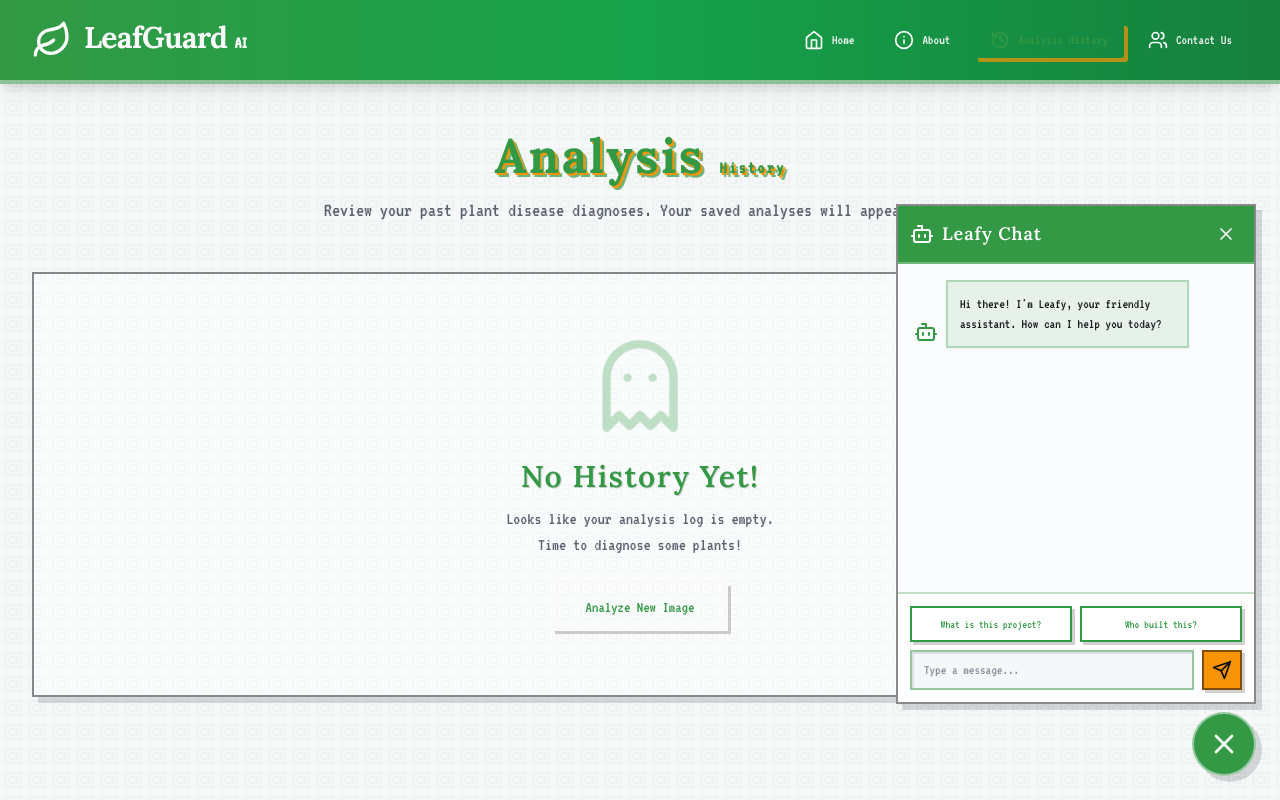
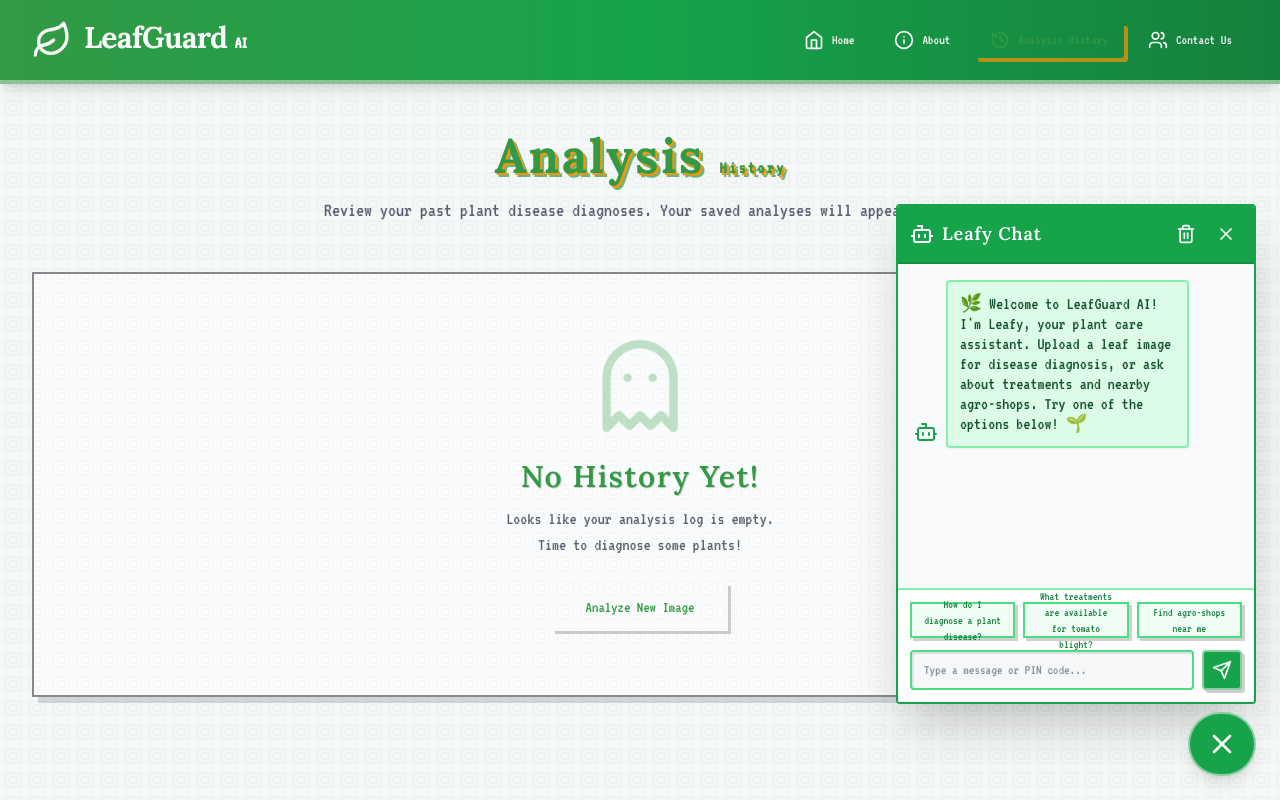
Before and after one commit to shreyask750/Plant_Disease_app, a React (Vite) app in the folder Frontend/: page /history in a window 1280 px wide. Both pictures are taken after a click on the button "Open chat". Shown: the top 800 px of the page. Built offline with nearby package versions, Linux system fonts and the light colour scheme.

Commit message:
Update ChatWidget.jsx

```diff
--- a/Frontend/src/components/ChatWidget.jsx
+++ b/Frontend/src/components/ChatWidget.jsx
@@ -3,25 +3,40 @@ import { motion, AnimatePresence } from 'framer-motion';
 import { Button } from '@/components/ui/button';
 import { Input } from '@/components/ui/input';
 import { ScrollArea } from '@/components/ui/scroll-area';
-import { MessageSquare, X, Send, Bot, User } from 'lucide-react';
+import { MessageSquare, X, Send, Bot, User, Trash2 } from 'lucide-react';
 import { cn } from '@/lib/utils';
+import ReactMarkdown from 'react-markdown';
 
 const ChatWidget = () => {
   const [isOpen, setIsOpen] = useState(false);
   const [messages, setMessages] = useState([
-    { id: 1, text: "Hi there! I'm Leafy, your friendly assistant. How can I help you today?", sender: 'bot' }
+    {
+      id: 1,
+      text: "🌿 Welcome to LeafGuard AI! I'm Leafy, your plant care assistant. Upload a leaf image for disease diagnosis, or ask about treatments and nearby agro-shops. Try one of the options below! 🌱",
+      sender: 'bot'
+    }
   ]);
   const [inputValue, setInputValue] = useState('');
+  const [isBotTyping, setIsBotTyping] = useState(false);
   const scrollAreaRef = useRef(null);
 
   const predefinedQuestions = [
-    { id: 'q1', text: "What is this project?" },
-    { id: 'q2', text: "Who built this?" },
+    { id: 'q1', text: "How do I diagnose a plant disease?" },
+    { id: 'q2', text: "What treatments are available for tomato blight?" },
+    { id: 'q3', text: "Find agro-shops near me" },
   ];
 
   const predefinedAnswers = {
-    "What is this project?": "LeafGuard AI is a plant disease diagnosis tool. Upload an image of a plant leaf, and our AI will try to identify any diseases and suggest treatments!",
-    "Who built this?": "LeafGuard AI was built by the talented team: Sampark Bhol, Akshat Jain, and Shreyas K. You can find their GitHub profiles on the Contact Us page!",
+    "How do I diagnose a plant disease?": "To diagnose a plant disease, upload a clear image of the affected leaf using the upload button on the main page. Our AI, powered by MobileNetV2, will analyze it and return the disease name with confidence scores. For example, it might detect *Tomato Late Blight* with 95% confidence. Try it now!",
+    "What treatments are available for tomato blight?": `**Organic Treatment for Tomato Blight**
+1. **Remove Affected Leaves**: Carefully cut off infected leaves and dispose of them away from plants.
+2. **Improve Air Circulation**: Space plants adequately and prune lower leaves.
+3. **Apply Copper-Based Fungicide**: Use organic copper sprays like Bordeaux mixture weekly.
+**Chemical Treatment**
+1. **Fungicides**: Apply chlorothalonil or mancozeb-based fungicides as per label instructions.
+2. **Rotate Crops**: Prevent recurrence by rotating crops yearly.
+*Source*: WikiHow & FAO Guidelines`,
+    "Find agro-shops near me": "Please provide your PIN code in the input field, and I'll use Google Maps to find nearby agro-chemical shops for your plant care needs!",
   };
 
   useEffect(() => {
@@ -31,24 +46,40 @@ const ChatWidget = () => {
         viewport.scrollTop = viewport.scrollHeight;
       }
     }
-  }, [messages, isOpen]);
+  }, [messages, isOpen, isBotTyping]);
 
   const toggleChat = () => setIsOpen(!isOpen);
 
   const handleSendMessage = (text) => {
     const userMessage = text.trim();
-    if (!userMessage) return;
+    if (!userMessage) {
+      setMessages([...messages, {
+        id: Date.now(),
+        text: "⚠️ Please enter a valid message!",
+        sender: 'bot'
+      }]);
+      return;
+    }
 
     const newMessages = [...messages, { id: Date.now(), text: userMessage, sender: 'user' }];
+    setMessages(newMessages);
+    setInputValue('');
+    setIsBotTyping(true);
 
-    let botResponseText = "I'm sorry, I can only answer predefined questions right now. Try one of the options!";
+    setTimeout(() => {
+      let botResponseText = "I'm sorry, I can only answer predefined questions or respond to PIN codes for shop locations. Try one of the options below!";
       if (predefinedAnswers[userMessage]) {
         botResponseText = predefinedAnswers[userMessage];
+      } else if (/^\d{6}$/.test(userMessage)) {
+        botResponseText = `🔍 Searching for agro-shops near PIN ${userMessage}...
+*Example Shop*: Green Agro Supplies, 2 km away.
+*Note*: For real shop results, check the Shop Locator on the main page with Google Maps integration!`;
       }
 
       const botMessage = { id: Date.now() + 1, text: botResponseText, sender: 'bot' };
       setMessages([...newMessages, botMessage]);
-    setInputValue('');
+      setIsBotTyping(false);
+    }, 1000); // Simulate typing delay
   };
 
   const handleInputChange = (e) => {
@@ -64,13 +95,26 @@ const ChatWidget = () => {
     handleSendMessage(questionText);
   };
 
+  const handleClearChat = () => {
+    setMessages([{
+      id: 1,
+      text: "🌿 Welcome to LeafGuard AI! I'm Leafy, your plant care assistant. Upload a leaf image for disease diagnosis, or ask about treatments and nearby agro-shops. Try one of the options below! 🌱",
+      sender: 'bot'
+    }]);
+  };
+
   const chatBubbleVariants = {
     hidden: { opacity: 0, y: 10 },
     visible: { opacity: 1, y: 0, transition: { duration: 0.3 } }
   };
 
+  const typingVariants = {
+    hidden: { opacity: 0, y: 10 },
+    visible: { opacity: 1, y: 0, transition: { duration: 0.3, repeat: Infinity, repeatType: 'reverse' } }
+  };
+
   return (
-    <>
+    <div className="font-sans">
       <motion.div
         className="fixed bottom-6 right-6 z-50"
         initial={{ scale: 0 }}
@@ -80,7 +124,7 @@ const ChatWidget = () => {
         <Button
           onClick={toggleChat}
           size="lg"
-          className="rounded-full w-16 h-16 bg-primary text-primary-foreground hover:bg-primary/90 shadow-retro-hard !p-0 flex items-center justify-center"
+          className="rounded-full w-16 h-16 bg-green-600 text-white hover:bg-green-700 shadow-lg flex items-center justify-center transition-all"
           aria-label={isOpen ? "Close chat" : "Open chat"}
         >
           <AnimatePresence initial={false} mode="wait">
@@ -104,18 +148,35 @@ const ChatWidget = () => {
             animate={{ opacity: 1, y: 0, scale: 1 }}
             exit={{ opacity: 0, y: 50, scale: 0.9 }}
             transition={{ type: 'spring', stiffness: 300, damping: 30 }}
-            className="fixed bottom-24 right-6 w-[360px] h-[500px] bg-card shadow-retro-hard border-2 border-primary rounded-none flex flex-col overflow-hidden z-40 pixel-borders"
+            className="fixed bottom-24 right-6 w-[360px] h-[500px] bg-white shadow-2xl border-2 border-green-600 rounded-lg flex flex-col overflow-hidden z-40"
           >
-            <header className="p-3 bg-primary text-primary-foreground flex items-center justify-between border-b-2 border-primary-foreground/30">
+            <header className="p-3 bg-green-600 text-white flex items-center justify-between border-b-2 border-green-800/30">
               <h3 className="text-lg font-semibold font-serif flex items-center">
                 <Bot className="w-6 h-6 mr-2" /> Leafy Chat
               </h3>
-              <Button variant="ghost" size="icon" onClick={toggleChat} className="text-primary-foreground hover:bg-primary/80 h-8 w-8">
+              <div className="flex items-center space-x-2">
+                <Button
+                  variant="ghost"
+                  size="icon"
+                  onClick={handleClearChat}
+                  className="text-white hover:bg-green-700 h-8 w-8"
+                  aria-label="Clear chat"
+                >
+                  <Trash2 className="w-5 h-5" />
+                </Button>
+                <Button
+                  variant="ghost"
+                  size="icon"
+                  onClick={toggleChat}
+                  className="text-white hover:bg-green-700 h-8 w-8"
+                  aria-label="Close chat"
+                >
                   <X className="w-5 h-5" />
                 </Button>
+              </div>
             </header>
 
-            <ScrollArea className="flex-1 p-4 bg-background/50" ref={scrollAreaRef}>
+            <ScrollArea className="flex-1 p-4 bg-gray-50" ref={scrollAreaRef}>
               <div className="space-y-4">
                 {messages.map((msg) => (
                   <motion.div
@@ -128,32 +189,45 @@ const ChatWidget = () => {
                       msg.sender === 'user' ? "ml-auto flex-row-reverse space-x-reverse" : ""
                     )}
                   >
-                    {msg.sender === 'bot' && <Bot className="w-6 h-6 text-primary flex-shrink-0 mb-1" />}
-                    {msg.sender === 'user' && <User className="w-6 h-6 text-secondary flex-shrink-0 mb-1" />}
+                    {msg.sender === 'bot' && <Bot className="w-6 h-6 text-green-600 flex-shrink-0 mb-1" />}
+                    {msg.sender === 'user' && <User className="w-6 h-6 text-blue-600 flex-shrink-0 mb-1" />}
                     <div
                       className={cn(
-                        "p-3 rounded-sm text-sm shadow-sm pixel-block",
+                        "p-3 rounded-lg text-sm shadow-sm",
                         msg.sender === 'user'
-                          ? "bg-secondary text-secondary-foreground border-2 border-secondary-foreground/30"
-                          : "bg-primary/10 text-foreground border-2 border-primary/30"
+                          ? "bg-blue-100 text-blue-900 border-2 border-blue-300"
+                          : "bg-green-100 text-green-900 border-2 border-green-300"
                       )}
                     >
-                      {msg.text}
+                      <ReactMarkdown>{msg.text}</ReactMarkdown>
                     </div>
                   </motion.div>
                 ))}
+                {isBotTyping && (
+                  <motion.div
+                    variants={typingVariants}
+                    initial="hidden"
+                    animate="visible"
+                    className="flex items-end space-x-2 max-w-[85%]"
+                  >
+                    <Bot className="w-6 h-6 text-green-600 flex-shrink-0 mb-1" />
+                    <div className="p-3 rounded-lg text-sm bg-green-100 text-green-900 border-2 border-green-300">
+                      <span className="animate-pulse">Typing...</span>
+                    </div>
+                  </motion.div>
+                )}
               </div>
             </ScrollArea>
 
-            <div className="p-3 border-t-2 border-primary/30 bg-card">
-              <div className="flex space-x-2 mb-2">
+            <div className="p-3 border-t-2 border-green-300 bg-white">
+              <div className="flex flex-wrap gap-2 mb-3">
                 {predefinedQuestions.map((q) => (
                   <Button
                     key={q.id}
                     variant="outline"
                     size="sm"
                     onClick={() => handleQuickReply(q.text)}
-                    className="text-xs flex-1 btn-retro-outline border-primary/50 text-primary/90 hover:bg-primary/20"
+                    className="text-xs flex-1 bg-green-50 text-green-700 border-green-400 hover:bg-green-200 transition-colors"
                   >
                     {q.text}
                   </Button>
@@ -164,11 +238,15 @@ const ChatWidget = () => {
                   type="text"
                   value={inputValue}
                   onChange={handleInputChange}
-                  placeholder="Type a message..."
-                  className="flex-1 pixel-input border-primary/50 focus:ring-secondary"
+                  placeholder="Type a message or PIN code..."
+                  className="flex-1 border-green-400 focus:ring-green-500 focus:border-green-500 rounded-lg"
                   autoComplete="off"
                 />
-                <Button type="submit" size="icon" className="bg-secondary text-secondary-foreground hover:bg-secondary/90 btn-retro-secondary">
+                <Button
+                  type="submit"
+                  size="icon"
+                  className="bg-green-600 text-white hover:bg-green-700 rounded-lg"
+                >
                   <Send className="w-5 h-5" />
                 </Button>
               </form>
@@ -176,7 +254,7 @@ const ChatWidget = () => {
           </motion.div>
         )}
       </AnimatePresence>
-    </>
+    </div>
   );
 };
 
```
Lines whose indentation alone changed are shown as unchanged.
